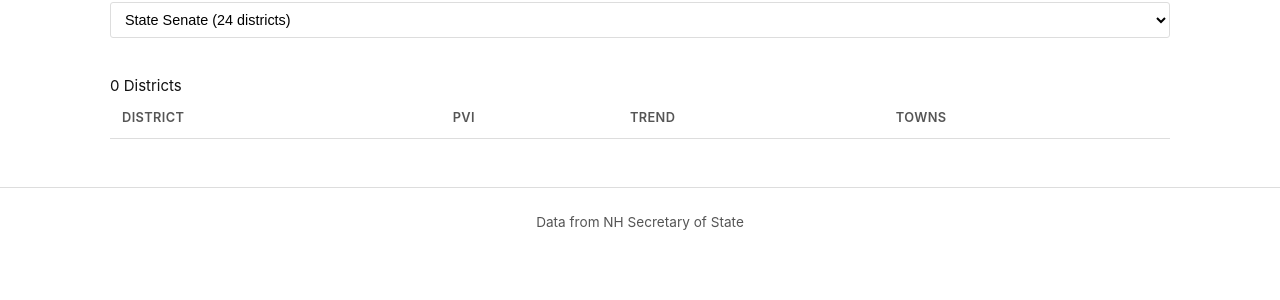
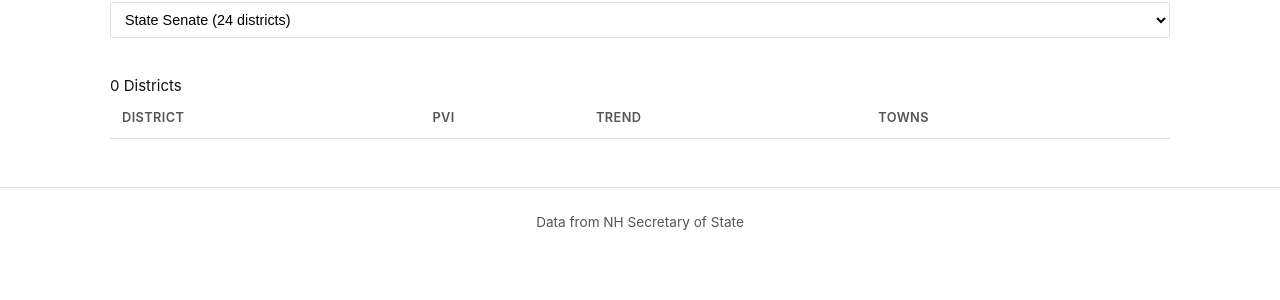
Before and after one commit to cmaidmentnh/nh-election-results, a Flask app: page /districts in a window 1280 px wide. Shown: the part 318-618 px from the top of the page. Run offline with Flask 3, Linux system fonts and the light colour scheme; data that the repository does not hold is empty.

Commit message:
Tighten spacing between County and District columns

```diff
--- a/templates/districts.html
+++ b/templates/districts.html
@@ -98,6 +98,15 @@
 #districts-table th:hover {
     background-color: var(--bg-light);
 }
+/* Tighter spacing for county/district columns */
+#districts-table td:nth-child(1),
+#districts-table th:nth-child(1) {
+    padding-right: 0.25rem;
+}
+#districts-table td:nth-child(2),
+#districts-table th:nth-child(2) {
+    padding-left: 0.25rem;
+}
 </style>
 
 {% endblock %}
```
